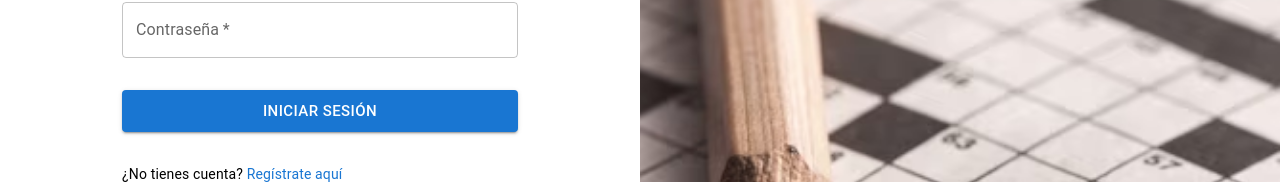
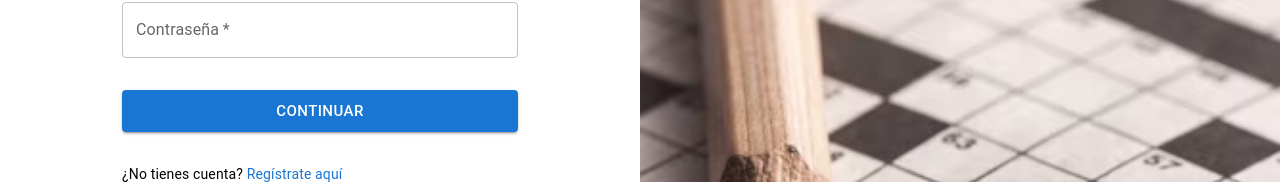
Before and after one commit to Jesuscc9/crosswords, a React (Vite) app: page / in a window 1280 px wide. Shown: the part 214-396 px from the top of the page. Built offline with nearby package versions, Linux system fonts and the light colour scheme.

Commit message:
Se modifico el boton de iniciar sesion a continuar

```diff
--- a/src/pages/LoginPage.tsx
+++ b/src/pages/LoginPage.tsx
@@ -133,7 +133,7 @@ export default function Login() {
                 disabled={formik.isSubmitting}
                 loading={formik.isSubmitting}
               >
-                {formik.isSubmitting ? 'Cargando...' : 'Iniciar sesión'}
+                {formik.isSubmitting ? 'Cargando...' : 'Continuar'}
               </Button>
 
               <Box sx={{ mt: 2 }}>
```
Also changed, not shown: 1 other file (tests, documents, lock files or other folders).
